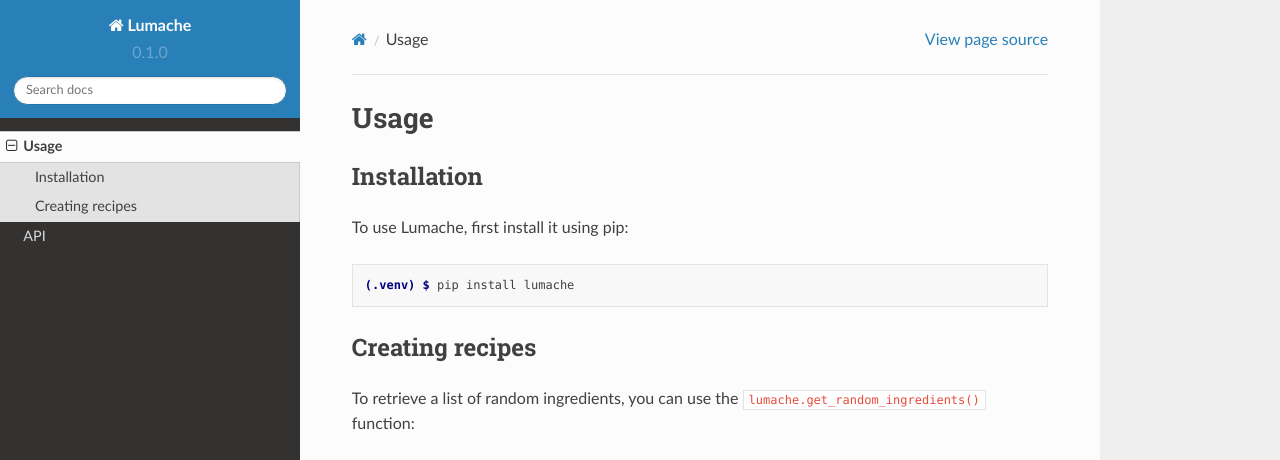
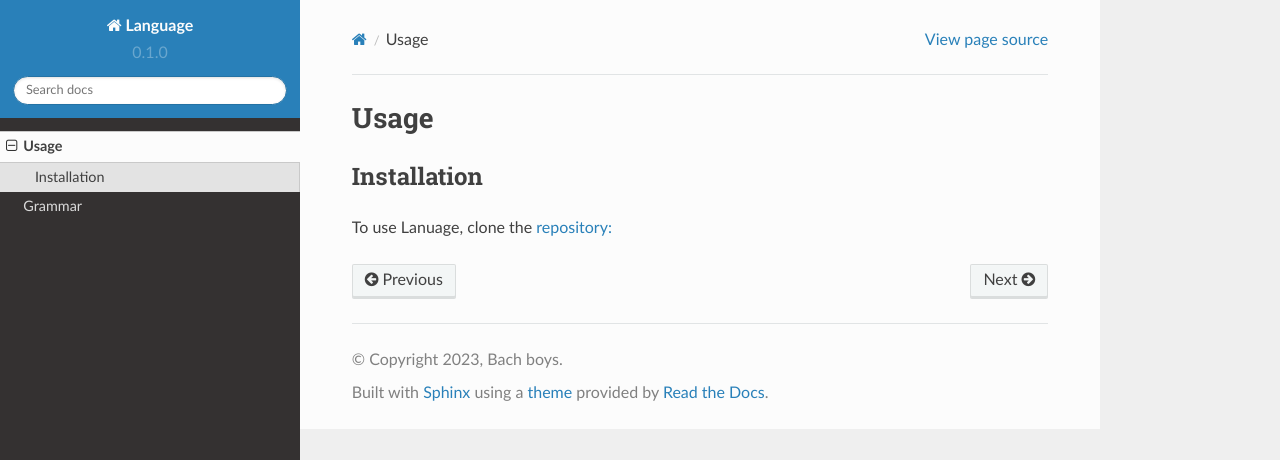
Before and after one commit to bachelor-group-66-systemf/language-report, a Sphinx documentation site: the page built from docs/source/usage.rst, in a window 1280 px wide and 1095 px high. Shown: the top 460 px of the window. Built offline with Sphinx 7.4.7 and the Read the Docs theme 2.0.0, drawn with Linux system fonts in a browser that asks for light colours; some of the changed text lies outside the part shown; grey boxes are pictures that could not be loaded.

Commit message:
It's a start

````diff
--- a/docs/source/Grammar.rst
+++ /dev/null
@@ -1,5 +0,0 @@
-# Here is a short description over the grammar of our language
-
-```
-expr ::= Integer | Expr + Expr | Expr * Expr
-```
--- a/docs/source/api.rst
+++ b/docs/source/api.rst
@@ -3,5 +3,3 @@ API
 
 .. autosummary::
    :toctree: generated
-
-   lumache
--- a/docs/source/conf.py
+++ b/docs/source/conf.py
@@ -2,9 +2,9 @@
 
 # -- Project information
 
-project = 'Lumache'
-copyright = '2021, Graziella'
-author = 'Graziella'
+project = 'Language'
+copyright = '2023, Bach boys'
+author = 'Bach boys'
 
 release = '0.1'
 version = '0.1.0'
--- a/docs/source/grammar.rst
+++ b/docs/source/grammar.rst
@@ -1,4 +1,8 @@
-# Here is a short description over the grammar of our language
+Grammar
+======
+
+Here is a short description over the grammar of our language
+~~~~~~~~~~~~~~~~~~~~~~~~~~~~~~~~~~~~~~~~~~~~~~~~~~~~~~~~~~~~
 
 ```
 expr ::= Integer | Expr + Expr | Expr * Expr
--- a/docs/source/usage.rst
+++ b/docs/source/usage.rst
@@ -6,28 +6,4 @@ Usage
 Installation
 ------------
 
-To use Lumache, first install it using pip:
-
-.. code-block:: console
-
-   (.venv) $ pip install lumache
-
-Creating recipes
-----------------
-
-To retrieve a list of random ingredients,
-you can use the ``lumache.get_random_ingredients()`` function:
-
-.. autofunction:: lumache.get_random_ingredients
-
-The ``kind`` parameter should be either ``"meat"``, ``"fish"``,
-or ``"veggies"``. Otherwise, :py:func:`lumache.get_random_ingredients`
-will raise an exception.
-
-.. autoexception:: lumache.InvalidKindError
-
-For example:
-
->>> import lumache
->>> lumache.get_random_ingredients()
-['shells', 'gorgonzola', 'parsley']
+To use Lanuage, clone the `repository: <https://github.com/bachelor-group-66-systemf/language>`_
````
Also changed, not shown: docs/source/index.rst (+2 -10 lines), lumache.py (deleted, +0 -23 lines).
